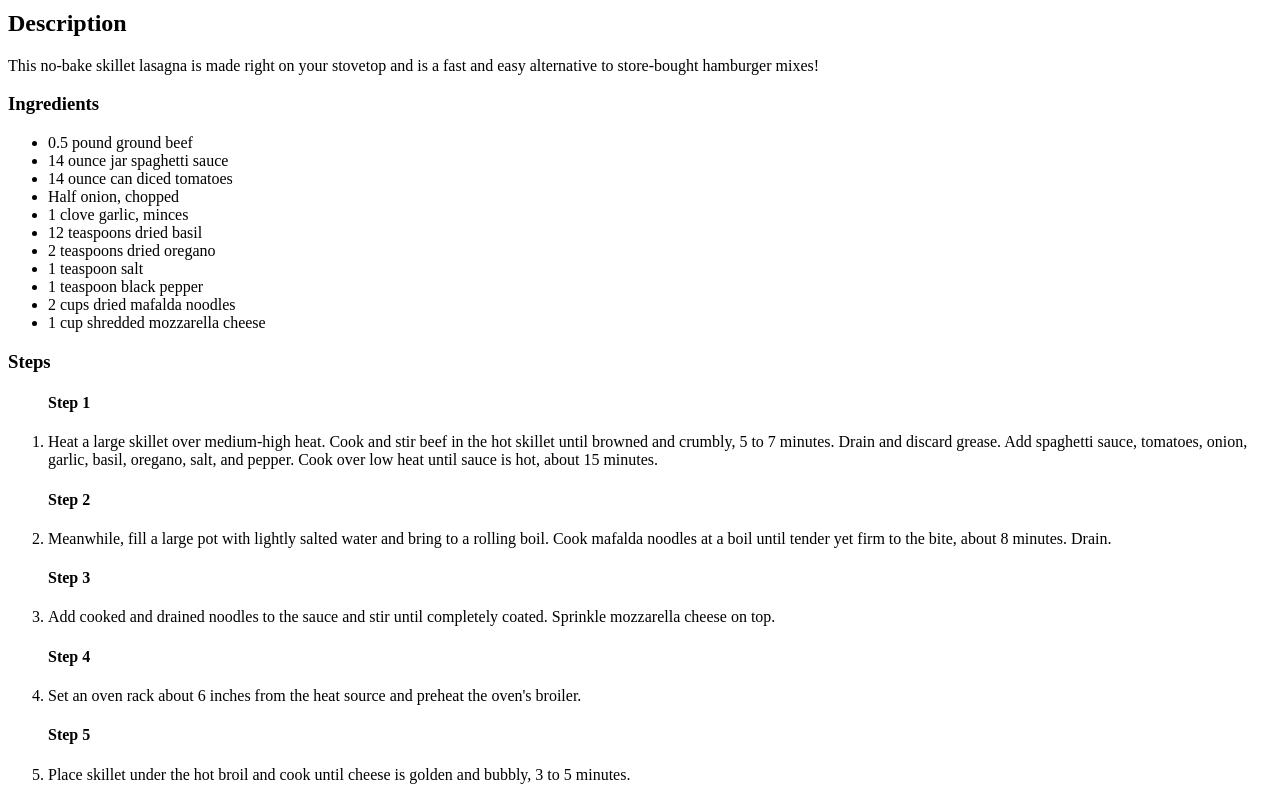
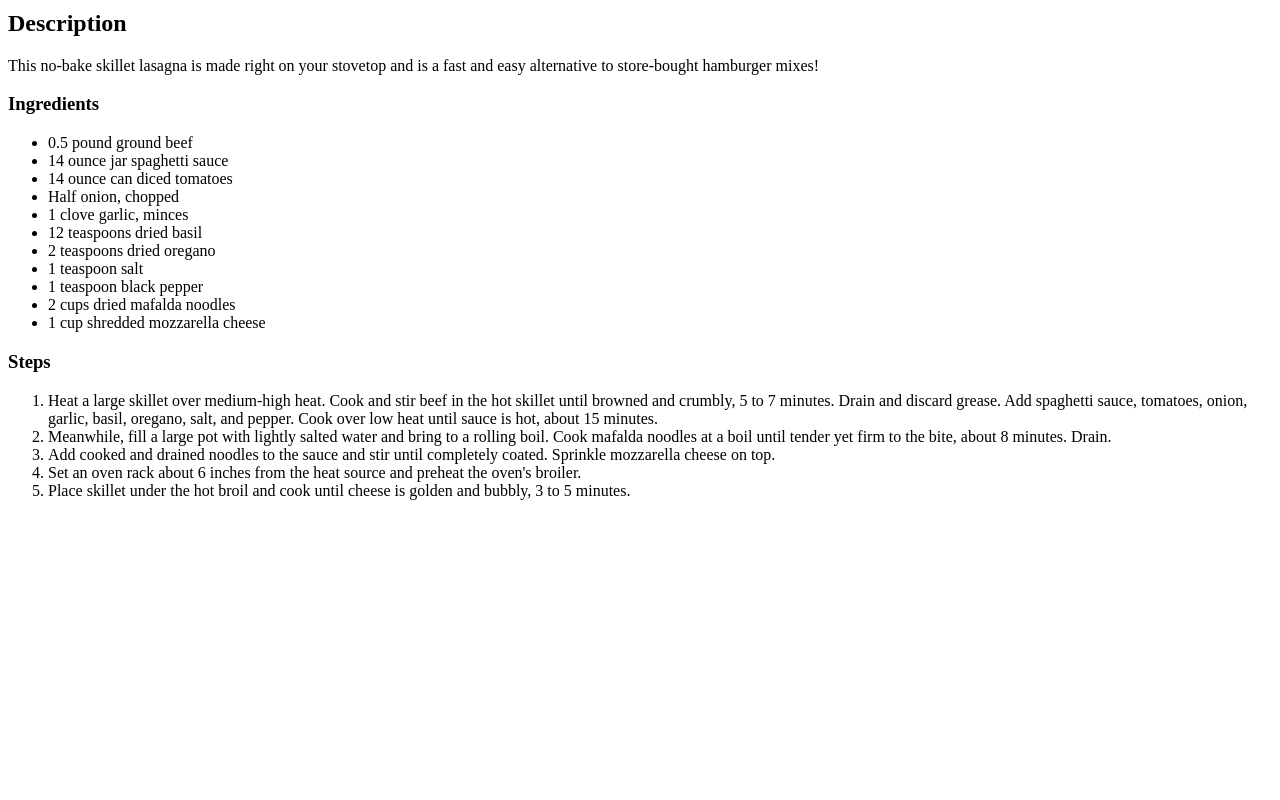
Before and after one commit to Gareth-H/odin-recipes, a plain HTML site: page recipes/lasagna.html in a window 1280 px wide. Shown: the part 814-1614 px from the top of the page. After the commit the page ends 1330 px from the top, so only its background shows below. Drawn offline with Linux system fonts and the light colour scheme.

Commit message:
Removed 'Step #' headings from lasagna.html

```diff
--- a/recipes/lasagna.html
+++ b/recipes/lasagna.html
@@ -27,15 +27,10 @@
     </ul>
     <h3>Steps</h3>
     <ol>
-        <h4>Step 1</h4>
         <li>Heat a large skillet over medium-high heat. Cook and stir beef in the hot skillet until browned and crumbly, 5 to 7 minutes. Drain and discard grease. Add spaghetti sauce, tomatoes, onion, garlic, basil, oregano, salt, and pepper. Cook over low heat until sauce is hot, about 15 minutes.</li>
-        <h4>Step 2</h4>
         <li>Meanwhile, fill a large pot with lightly salted water and bring to a rolling boil. Cook mafalda noodles at a boil until tender yet firm to the bite, about 8 minutes. Drain.</li>
-        <h4>Step 3</h4>
         <li>Add cooked and drained noodles to the sauce and stir until completely coated. Sprinkle mozzarella cheese on top.</li>
-        <h4>Step 4</h4>
         <li>Set an oven rack about 6 inches from the heat source and preheat the oven's broiler.</li>
-        <h4>Step 5</h4>
         <li>Place skillet under the hot broil and cook until cheese is golden and bubbly, 3 to 5 minutes.</li>
     </ol>
 </body>
```
